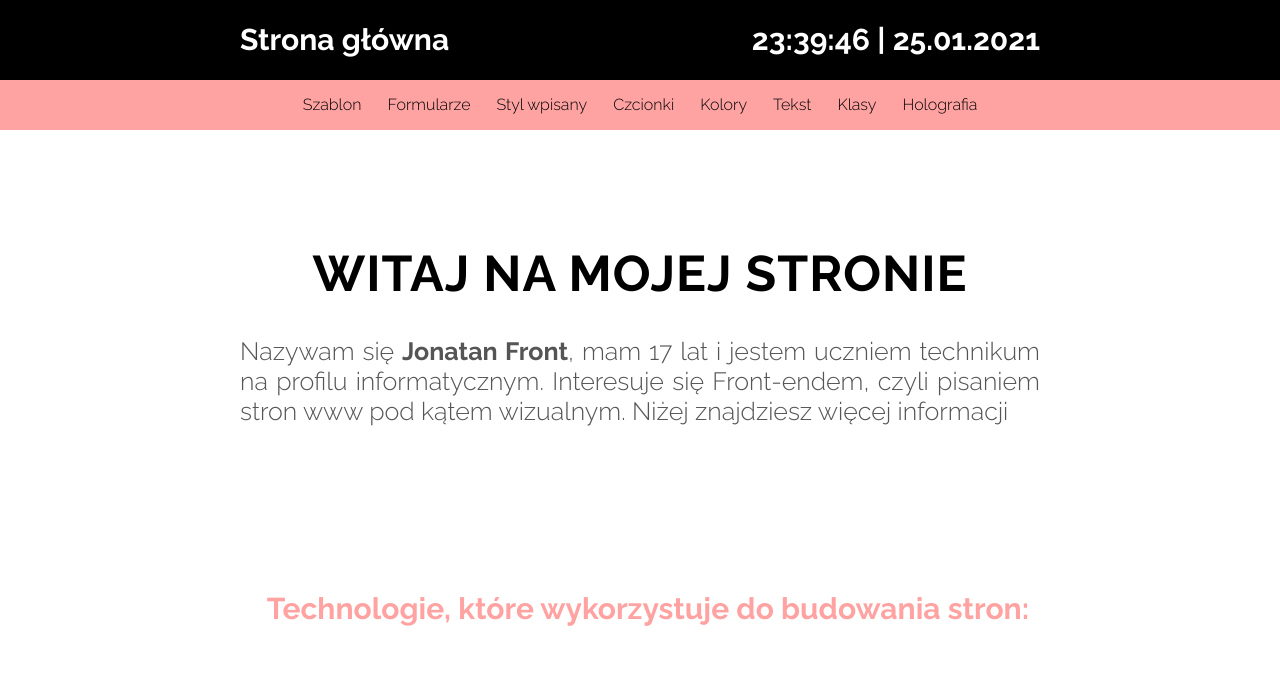
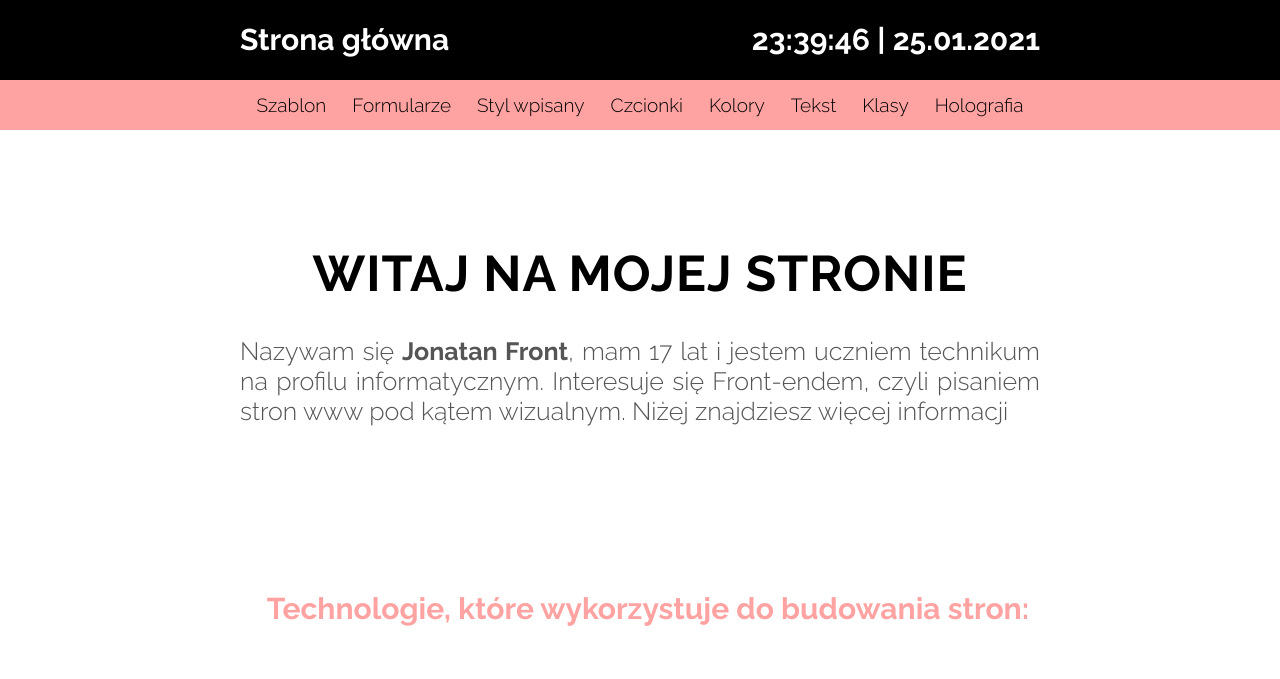
Before and after one commit to JonatanFront/Strona-internetowa, a plain HTML site: page index.html in a window 1280 px wide. Shown: the top 679 px of the page. Drawn offline with Linux system fonts and the light colour scheme.

Commit message:
Update style.css

```diff
--- a/style.css
+++ b/style.css
@@ -50,7 +50,7 @@ ul {
      list-style-type: none;
     padding: 0;
     margin: 0;
-    font-size: 16px;
+    font-size: 19px;
     height: 50px;
     line-height: 200%;
     display: inline-block;
```
